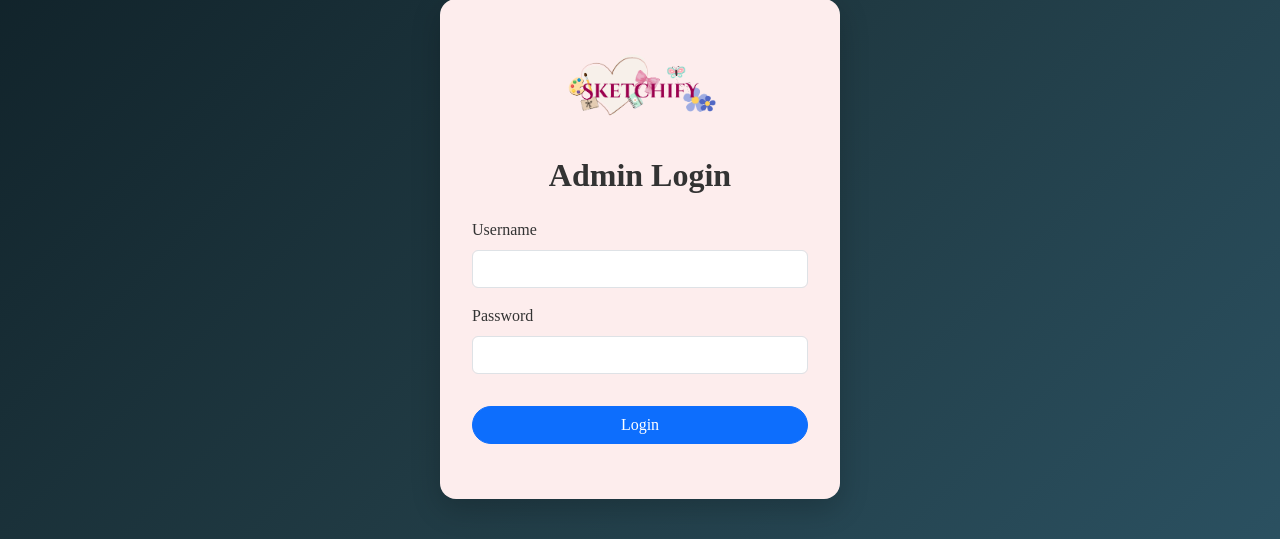
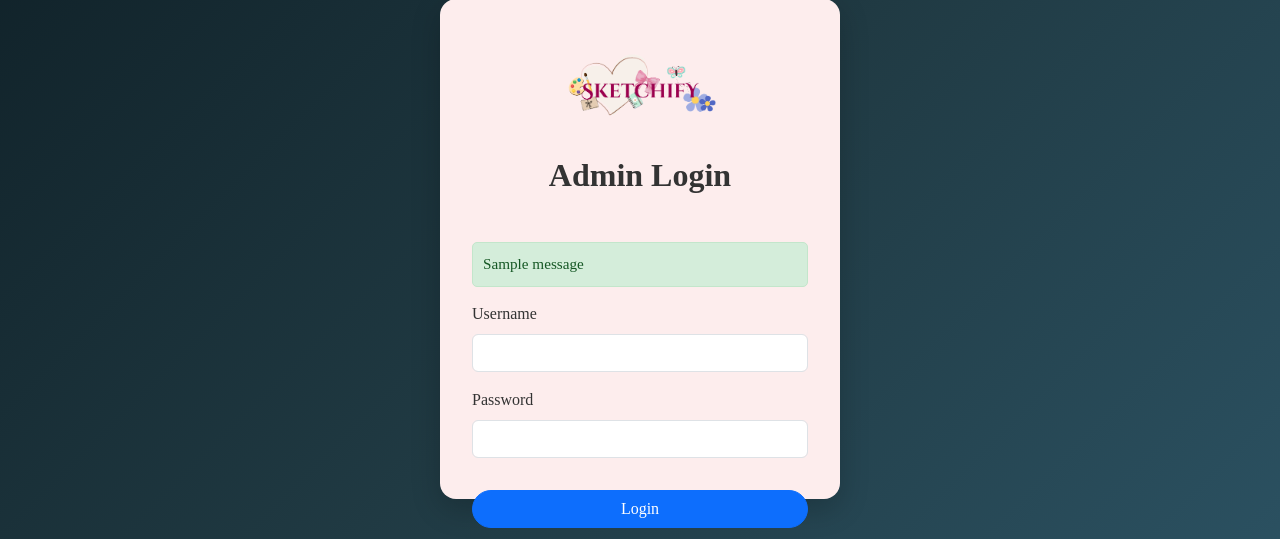
Before and after one commit to Nephophile06/Sketchify, a Flask app: page /admin/login in a window 1280 px wide. Shown: the part 151-690 px from the top of the page. Run offline with Flask 3, Linux system fonts and the light colour scheme; one stand-in notice (Sample message) is shown.

Commit message:
Admin controller added, admin login completed redirect to dashboard

```diff
--- a/app/routes/admin_routes.py
+++ b/app/routes/admin_routes.py
@@ -1,6 +1,31 @@
-from flask import Blueprint, render_template
+from flask import Blueprint, render_template, request, session, redirect, url_for, flash
+import os
+from app.controller.admin_controller import authenticate_admin
+admin_route = Blueprint('admin_route', __name__)
 
-admin_route = Blueprint('admin_route', __name__)
+# Admin credentials accessing
+admin_name = os.getenv("ADMIN_NAME")
+admin_pass = os.getenv("ADMIN_PASS")
+
+@admin_route.route("/admin-authenticate", methods=["POST"])
+def admin_authentication():
+    username = request.form['username']
+    password = request.form['password']
+    success, message = authenticate_admin(username, password)
+    if success:
+        session['admin_logged_in'] = True
+        flash(message, "success")
+        return redirect(url_for("admin_route.admin_dashboard"))
+    else:
+        flash(message, "danger")
+        return redirect(url_for("admin_route.admin_login"))
+
+
+@admin_route.route("/admin/dashboard")
+def admin_dashboard():
+    if not session.get('admin_logged_in'):
+        return redirect(url_for('admin_route.admin_login'))
+    return render_template('Components/Admin/dashboard.html')
 
 @admin_route.route("/admin/login")
 def admin_login():
--- a/app/templates/Components/Admin/admin_login.html
+++ b/app/templates/Components/Admin/admin_login.html
@@ -44,6 +44,25 @@
         border-radius: 2rem;
         font-weight: 500;
       }
+
+      .flash-message {
+        padding: 10px;
+        margin-bottom: 15px;
+        border-radius: 5px;
+        font-size: 0.95em;
+      }
+
+      .flash-success {
+        background-color: #d4edda;
+        color: #155724;
+        border: 1px solid #c3e6cb;
+      }
+
+      .flash-danger {
+        background-color: #f8d7da;
+        color: #721c24;
+        border: 1px solid #f5c6cb;
+      }
     </style>
   </head>
   <body>
@@ -53,8 +72,18 @@
         alt=""
         class="img-fluid h-25 d-block mx-auto mb-3"
       />
+
       <h2>Admin Login</h2>
-      <form method="POST" action="/admin/login">
+
+      <div class="mt-5">
+        <!-- 🔥 Flash message block -->
+        {% with messages = get_flashed_messages(with_categories=true) %} {% if
+        messages %} {% for category, message in messages %}
+        <div class="flash-message flash-{{ category }}">{{ message }}</div>
+        {% endfor %} {% endif %} {% endwith %}
+        <!-- 🔥 End Flash message block -->
+      </div>
+      <form method="POST" action="/admin-authenticate">
         <div class="mb-3">
           <label for="username" class="form-label">Username</label>
           <input
```
Also changed, not shown: app/controller/admin_controller.py (added, +11 -0 lines), app/templates/Components/Admin/dashboard.html (added, +38 -0 lines).
